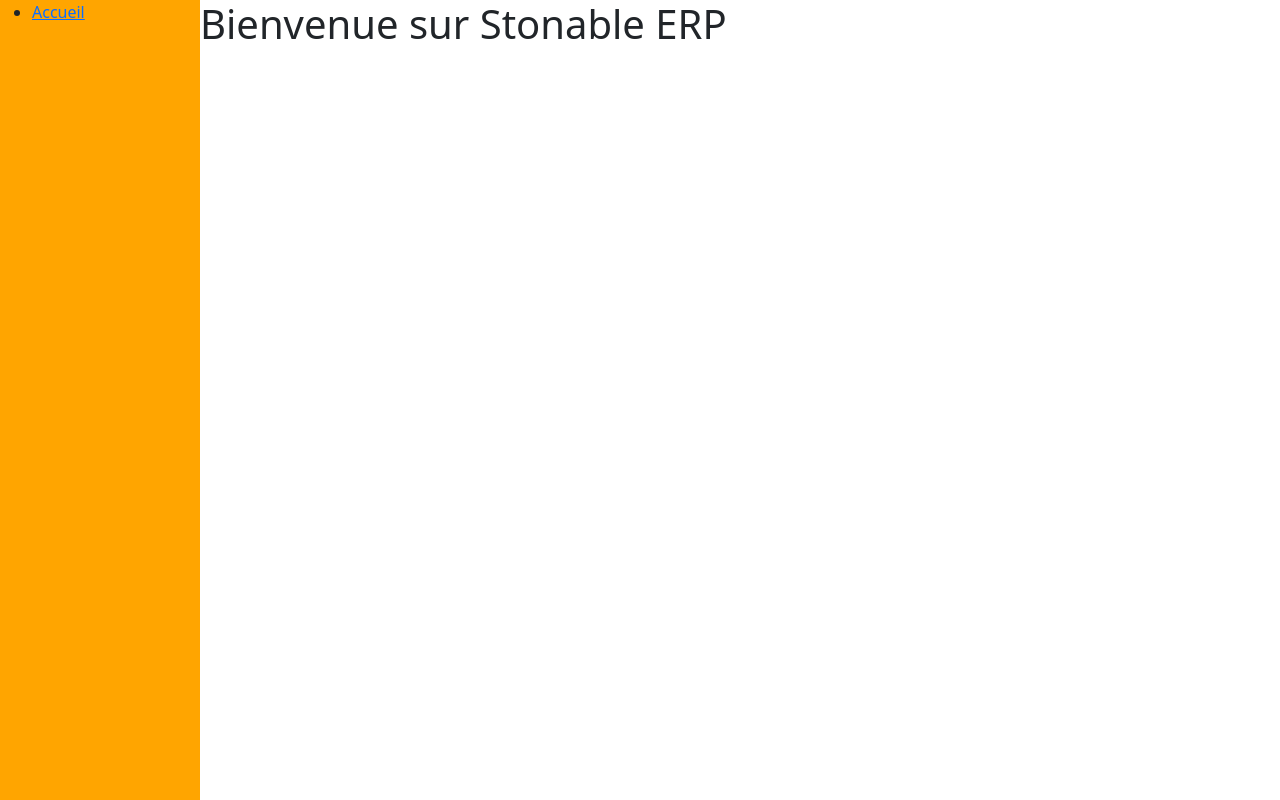
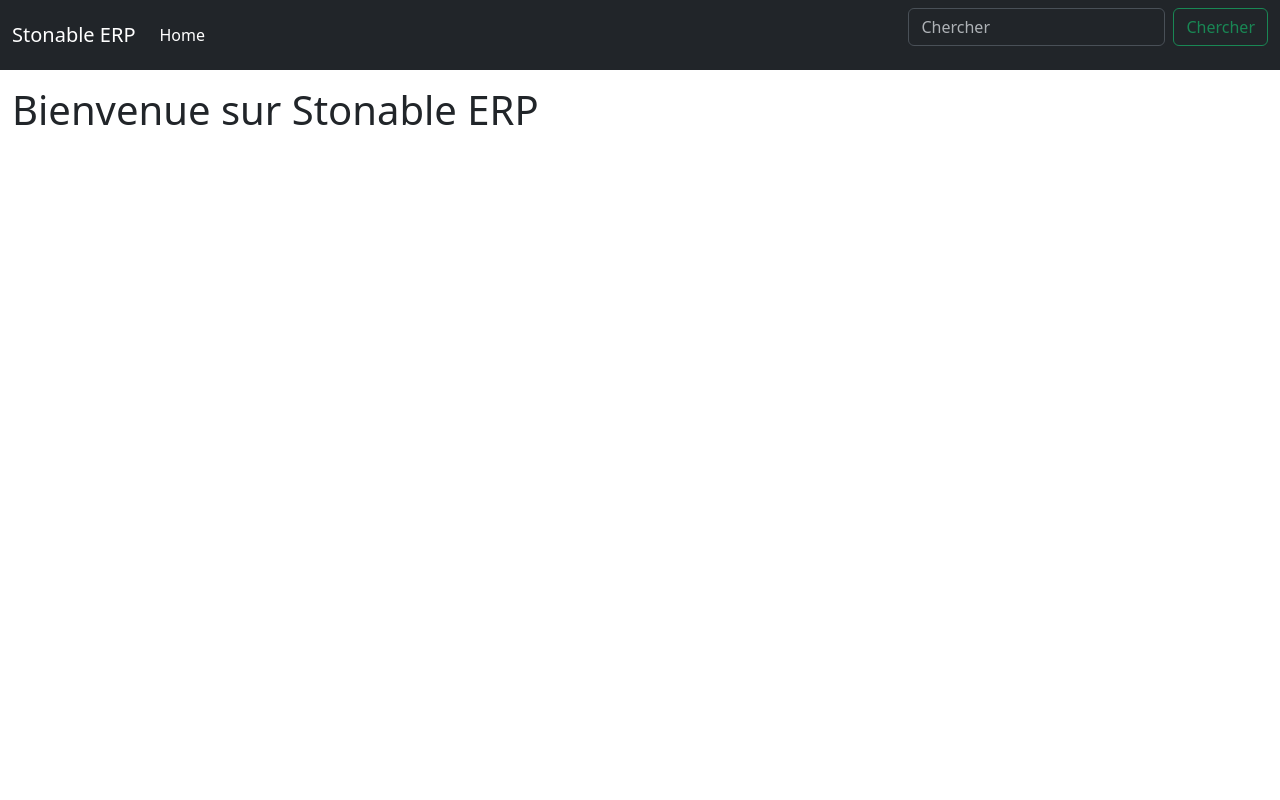
Before and after one commit to piseb/stonable, a Django app: page / in a window 1280 px wide. Run offline with Django 5.2, Linux system fonts and the light colour scheme; some libraries are stand-ins or nearby versions.

Commit message:
update use bootsrap navbar

```diff
--- a/docker/stonable/static/stonable/style.css
+++ /dev/null
@@ -1,15 +0,0 @@
-body {
-    margin: 0;
-    padding: 0;
-}
-
-.flex-container {
-    display: flex;
-    width: 100%;
-    height: 100vh;
-}
-
-.menu {
-    background-color: orange;
-    width: 200px;
-}
--- a/docker/stonable/templates/template/base.html
+++ b/docker/stonable/templates/template/base.html
@@ -12,18 +12,33 @@
 </head>
 <body>
 
-    <div class="flex-container">
-        <div class="menu">
-            <ul>
-                <li>
-                    <a href="{% url "index" %}">Accueil</a>
+    <nav class="navbar navbar-expand-lg bg-dark sticky-top " data-bs-theme="dark">
+        <div class="container-xxl">
+            <a class="navbar-brand" href="#">Stonable ERP</a>
+            <button class="navbar-toggler" type="button" data-bs-toggle="collapse" data-bs-target="#navbarSupportedContent" aria-controls="navbarSupportedContent" aria-expanded="false" aria-label="Toggle navigation">
+            <span class="navbar-toggler-icon"></span>
+            </button>
+            <div class="collapse navbar-collapse" id="navbarSupportedContent">
+            <ul class="navbar-nav me-auto mb-2 mb-lg-0">
+                <li class="nav-item">
+                <a class="nav-link
+                {% if request.resolver_match.url_name == 'home' %}
+                    active
+                {% endif %}
+                " aria-current="page" href="{% url "home" %}">Home</a>
                 </li>
             </ul>
+            <form class="d-flex" role="search">
+                <input class="form-control me-2" type="search" placeholder="Chercher" aria-label="Search">
+                <button class="btn btn-outline-success" type="submit">Chercher</button>
+            </form>
+            </div>
         </div>
-        <div class="content">
+        </nav>
+
+    <div class="container-xxl mt-3">
             {% block content %}
             {% endblock %}
-        </div>
     </div>
 
 </body>
```
